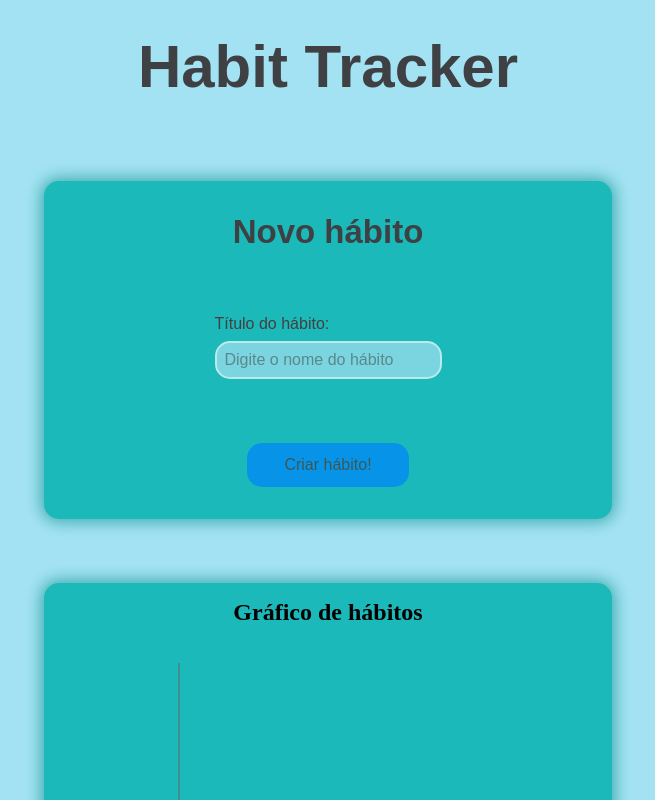
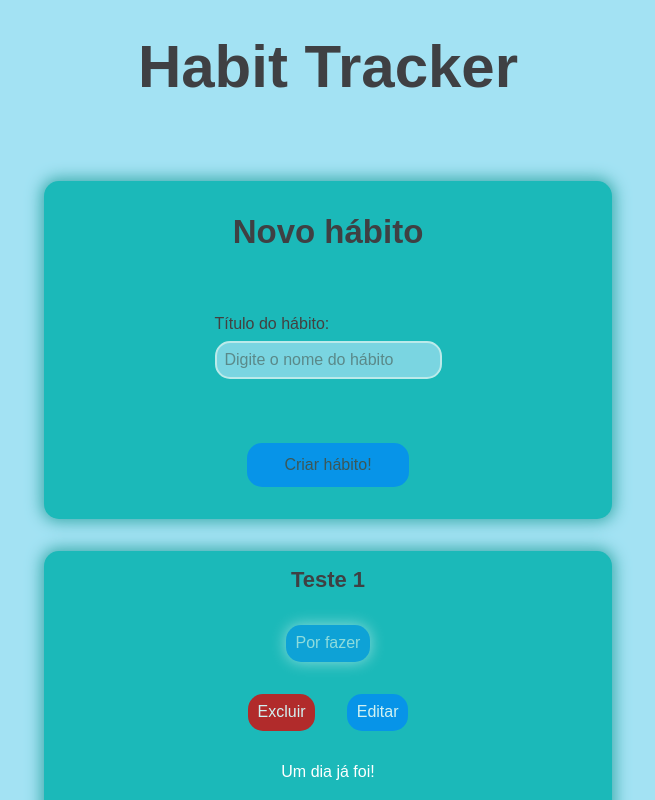
Before and after one commit to leozanidev/habit-tracker, a React (Vite) app: page / in a window 1280 px wide. Shown: the top 800 px of the page, without its empty margins (312-967 px from the left). Built offline with nearby package versions, Linux system fonts and the light colour scheme; data requests are answered from the project's data file.

Commit message:
feat: adciona loading state, componente de loading e json server

```diff
--- /dev/null
+++ b/db.json
@@ -0,0 +1,13 @@
+{
+  "habits": [
+    {
+      "title": "Teste 1",
+      "completedDays": [
+        "22/04/2026"
+      ],
+      "createdAt": "22/04/2026",
+      "id": "qW9FXofUTB8"
+    }
+  ],
+  "$schema": "./node_modules/json-server/schema.json"
+}
--- a/package.json
+++ b/package.json
@@ -7,7 +7,8 @@
     "dev": "vite",
     "build": "vite build",
     "lint": "eslint .",
-    "preview": "vite preview"
+    "preview": "vite preview",
+    "server": "json-server db.json --port 3001"
   },
   "dependencies": {
     "react": "^19.2.4",
@@ -24,6 +25,7 @@
     "eslint-plugin-react-hooks": "^7.0.1",
     "eslint-plugin-react-refresh": "^0.5.2",
     "globals": "^17.4.0",
+    "json-server": "^1.0.0-beta.15",
     "vite": "^8.0.4"
   }
 }
--- a/src/App.jsx
+++ b/src/App.jsx
@@ -12,6 +12,7 @@ import { ToastContainer } from "react-toastify";
 // Importando estilo
 import styles from "./App.module.css";
 import { useEffect } from "react";
+import Loading from "./components/Loading.jsx";
 
 function App() {
   const {
@@ -19,6 +20,7 @@ function App() {
     delModalStatus,
     editModalStatus,
     habitList,
+    isLoading,
     addHabit,
     doneToday,
     showDelModal,
@@ -45,7 +47,10 @@ function App() {
         <HabitForm addHabit={addHabit} />
       </div>
       <div className={styles.itemsContainer}>
-        {habitList.map((habit) => (
+        {habitList.length === 0 && isLoading === true ? (
+          <Loading />
+        ) : (
+          habitList.map((habit) => (
             <HabitItem
               key={habit.id}
               habit={habit}
@@ -53,7 +58,8 @@ function App() {
               showDelModal={showDelModal}
               showEditModal={showEditModal}
             />
-        ))}
+          ))
+        )}
         <DelModal
           habit={selectedHabit}
           delHabit={delHabit}
--- a/src/components/HabitItem.jsx
+++ b/src/components/HabitItem.jsx
@@ -20,13 +20,13 @@ const HabitItem = ({ doneToday, habit, showDelModal, showEditModal }) => {
         {habit.completedDays.includes(today) ? (
           <button
             className={`${style.stateBtn} ${style.stateBtnDone}`}
-            onClick={() => doneToday(habit.id)}>
+            onClick={() => doneToday(habit)}>
             Feito hoje
           </button>
         ) : (
           <button
             className={`${style.stateBtn} ${style.stateBtnPending}`}
-            onClick={() => doneToday(habit.id)}>
+            onClick={() => doneToday(habit)}>
             Por fazer
           </button>
         )}
--- /dev/null
+++ b/src/components/Loading.jsx
@@ -0,0 +1,11 @@
+import style from "./Loading.module.css";
+
+const Loading = () => {
+  return (
+    <div className={style.loadingContainer}>
+      <p>Estamos trazendo seus hábitos...</p>
+    </div>
+  );
+};
+
+export default Loading;
--- /dev/null
+++ b/src/components/Loading.module.css
@@ -0,0 +1,12 @@
+.loadingContainer {
+  display: flex;
+  flex-direction: column;
+  background-color: var(--card-bg-color);
+  align-items: center;
+  border-radius: 15px;
+  padding: 1rem;
+  box-shadow: 0 0 15px 3px #3dadad;
+  gap: 2rem;
+  font: var(--section-title-font);
+  color: #fff;
+}
--- a/src/hooks/useHabits.js
+++ b/src/hooks/useHabits.js
@@ -1,91 +1,104 @@
 import { useState, useEffect } from "react";
+
+// Importando funções de requisição HTTP
+import {
+  getHabits,
+  createHabit,
+  deleteHabit,
+  updateHabit,
+} from "../services/habitServices";
+
 import { toast } from "react-toastify";
 
 export default function useHabits() {
   // Todos states da aplicação
+  const [isLoading, setIsLoading] = useState(true);
   const [selectedHabit, setSelectedHabit] = useState(null);
   const [delModalStatus, setDelModalStatus] = useState(false);
   const [editModalStatus, setEditModalStatus] = useState(false);
+  const [habitList, setHabitList] = useState([]);
 
-  /* Defino a habitList com base no que foi guardado no localStorage
-    Lazy Initializer: passar uma função dentro no useState para
-    que ela só execute uma vez, e não toda vez que o componente renderizar  */
-  const [habitList, setHabitList] = useState(() => {
-    const loadHabitList = localStorage.getItem("habitListJson");
-    if (loadHabitList == null) {
-      return [];
-    } else {
-      return JSON.parse(loadHabitList);
+  // Carregando a lista de hábitos
+  useEffect(() => {
+    async function loadHabits() {
+      setIsLoading(true);
+      const habitList = await getHabits();
+      setHabitList(habitList);
+      setIsLoading(false);
     }
-  });
-
-  // UseEffect para atualizar o localStorage com a lista mais recente toda vez que ela for modificada
-  useEffect(() => {
-    const habitListJson = JSON.stringify(habitList);
-    localStorage.setItem("habitListJson", habitListJson);
-  }, [habitList]);
+    loadHabits();
+  }, []);
 
   // Função para criação de novos hábitos
-  function addHabit(title) {
+  async function addHabit(title) {
+    setIsLoading(true);
     const habit = {
-      id: Date.now(),
       title,
       completedDays: [],
       createdAt: new Date().toLocaleDateString(),
     };
-
-    const newHabitList = [...habitList, habit];
+    const newHabit = await createHabit(habit);
+    const newHabitList = [...habitList, newHabit];
     setHabitList(newHabitList);
+    setIsLoading(false);
   }
 
   //   Função de alternância do status do hábito
-  function doneToday(habitId) {
+  async function doneToday(habit) {
+    setIsLoading(true);
+    const habitId = habit.id;
     const today = new Date().toLocaleDateString();
+    let newHabit = {};
+    if (habit.completedDays.includes(today)) {
+      const arrWithoutToday = habit.completedDays.filter(
+        (date) => date !== today,
+      );
+      newHabit = { ...habit, completedDays: arrWithoutToday };
+      await updateHabit(newHabit);
+    } else {
+      const newCompletedDays = [...habit.completedDays, today];
+      newHabit = { ...habit, completedDays: newCompletedDays };
+      await updateHabit(newHabit);
+    }
+
     const updatedList = habitList.map((habit) => {
-      if (habit.id == habitId) {
-        // Se o hábito estiver como feito hoje: cria um novo array que não contenha o hoje para passar para completedDays e mudar o estado do hábito para não feito
-        if (habit.completedDays.includes(today)) {
-          const newArrWithoutToday = habit.completedDays.filter(
-            (date) => date != today,
-          );
-          const updatedHabit = { ...habit, completedDays: newArrWithoutToday };
-          return updatedHabit;
-        } else {
-          const completedDays = habit.completedDays;
-          const newCompletedDays = [...completedDays, today];
-          const updatedHabit = { ...habit, completedDays: newCompletedDays };
-          return updatedHabit;
-        }
+      if (habit.id === habitId) {
+        return newHabit;
       } else return habit;
     });
-
     setHabitList(updatedList);
+    setIsLoading(false);
     return today;
   }
 
   // Função para deletar o hábito
-  function delHabit() {
+  async function delHabit() {
+    setIsLoading(true);
     const habitId = selectedHabit.id;
+    await deleteHabit(habitId);
     const newList = habitList.filter((habit) => habit.id !== habitId);
     setHabitList(newList);
     setSelectedHabit(null);
     setDelModalStatus(false);
+    setIsLoading(false);
     toast.success("Hábito excluído com sucesso");
   }
 
   // Função para editar hábitos
-  function editHabitFunc(newTitle) {
+  async function editHabitFunc(newTitle) {
+    setIsLoading(true);
     const habitId = selectedHabit.id;
+    const updatedHabit = { ...selectedHabit, title: newTitle };
+    await updateHabit(updatedHabit);
     const newHabitList = habitList.map((habit) => {
       if (habit.id == habitId) {
-        const updatedHabit = { ...habit, title: newTitle };
         return updatedHabit;
       }
       return habit;
     });
-
     setHabitList(newHabitList);
     setEditModalStatus(false);
+    setIsLoading(false);
   }
 
   // Função para definir exibição de modal
@@ -132,6 +145,7 @@ export default function useHabits() {
     delModalStatus,
     editModalStatus,
     habitList,
+    isLoading,
     addHabit,
     doneToday,
     showDelModal,
--- /dev/null
+++ b/src/services/habitServices.js
@@ -0,0 +1,57 @@
+const url = "http://localhost:3001/habits";
+
+async function getHabits() {
+  try {
+    const response = await fetch(url);
+    const trueResponse = await response.json();
+    return trueResponse;
+  } catch (error) {
+    console.error(error);
+  }
+}
+
+async function createHabit(habit) {
+  try {
+    const objectPost = {
+      headers: { "Content-Type": "application/json" },
+      method: "POST",
+      body: JSON.stringify(habit),
+    };
+    const sendHabit = await fetch(url, objectPost);
+    const jsonSendHabit = await sendHabit.json();
+    return jsonSendHabit;
+  } catch (error) {
+    console.error(error);
+  }
+}
+
+async function deleteHabit(habitId) {
+  try {
+    const habitURL = url + `/${habitId}`;
+    const deleteObject = {
+      headers: { "Content-Type": "application/json" },
+      method: "DELETE",
+    };
+    await fetch(habitURL, deleteObject);
+  } catch (error) {
+    console.error(error);
+  }
+}
+
+async function updateHabit(habit) {
+  try {
+    const habitURL = url + `/${habit.id}`;
+    const updateObject = {
+      headers: { "Content-Type": "application/json" },
+      method: "PUT",
+      body: JSON.stringify(habit),
+    };
+    const updateHabit = await fetch(habitURL, updateObject);
+    const returnPUT = await updateHabit.json();
+    return returnPUT;
+  } catch (error) {
+    console.error(error);
+  }
+}
+
+export { getHabits, createHabit, deleteHabit, updateHabit };
```
Also changed, not shown: 1 other file (tests, documents, lock files or other folders). Lines whose indentation alone changed are shown as unchanged.
